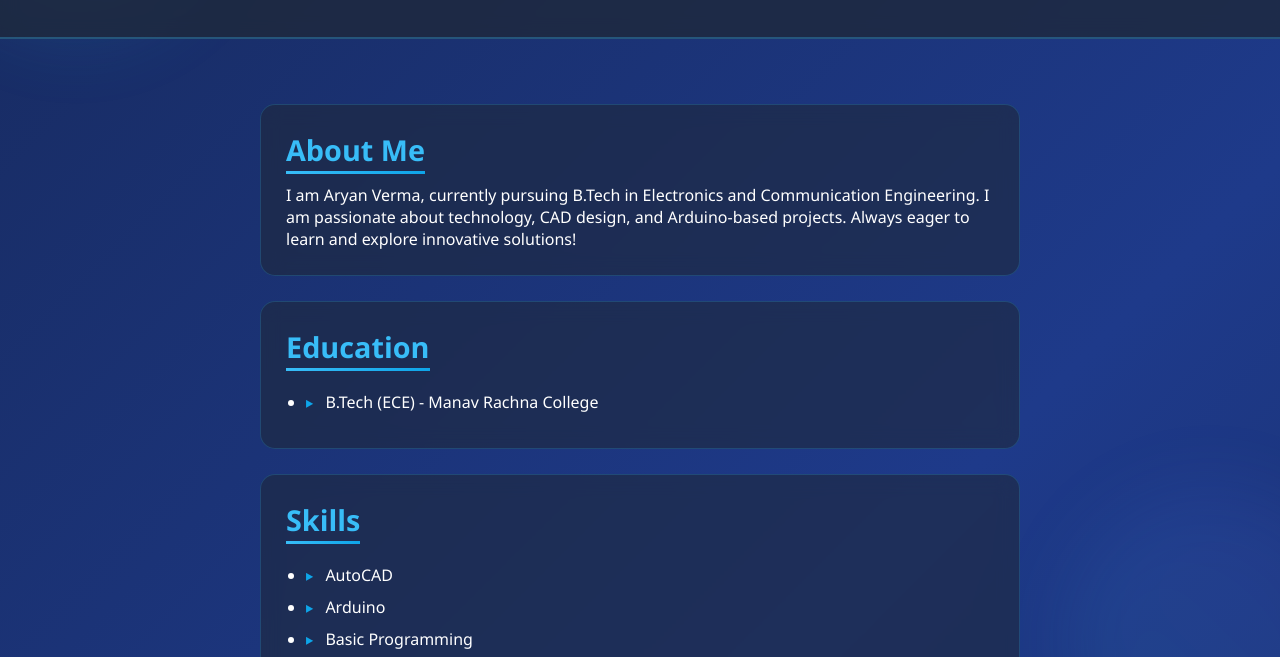
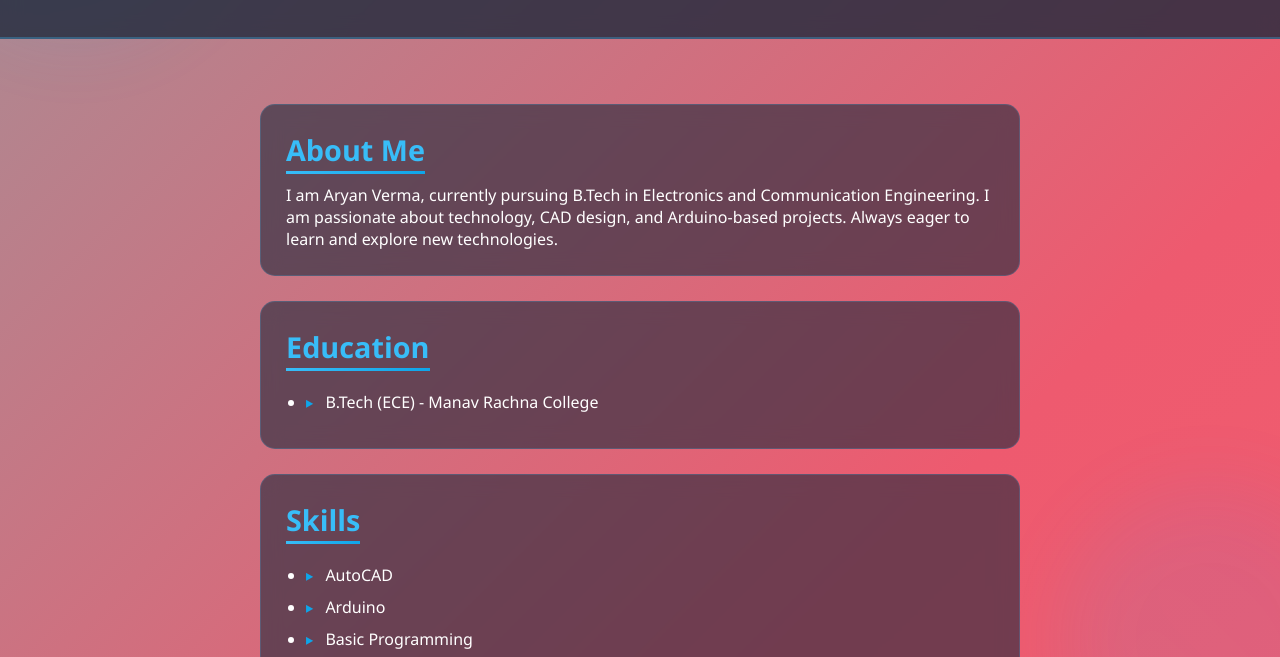
Before and after one commit to Aryan-X-plore/portfoliooo, a plain HTML site: page index.html in a window 1280 px wide. Shown: the part 132-789 px from the top of the page. Drawn offline with Linux system fonts and the light colour scheme.

Commit message:
Change background to vibrant colors: red, pink, teal, and green gradient

```diff
--- a/index.html
+++ b/index.html
@@ -12,7 +12,7 @@
 
         body {
             font-family: 'Segoe UI', Tahoma, Geneva, Verdana, sans-serif;
-            background: linear-gradient(-45deg, #0f172a, #1e3a8a, #0f172a, #1e293b);
+            background: linear-gradient(-45deg, #ff6b6b, #ee5a6f, #4ecdc4, #44af69);
             background-size: 400% 400%;
             color: white;
             animation: gradientShift 15s ease infinite;
@@ -273,7 +273,7 @@
 <section>
     <div class="card">
         <h2>About Me</h2>
-        <p>I am Aryan Verma, currently pursuing B.Tech in Electronics and Communication Engineering. I am passionate about technology, CAD design, and Arduino-based projects. Always eager to learn and explore innovative solutions!</p>
+        <p>I am Aryan Verma, currently pursuing B.Tech in Electronics and Communication Engineering. I am passionate about technology, CAD design, and Arduino-based projects. Always eager to learn and explore new technologies.</p>
     </div>
 
     <div class="card">
```
